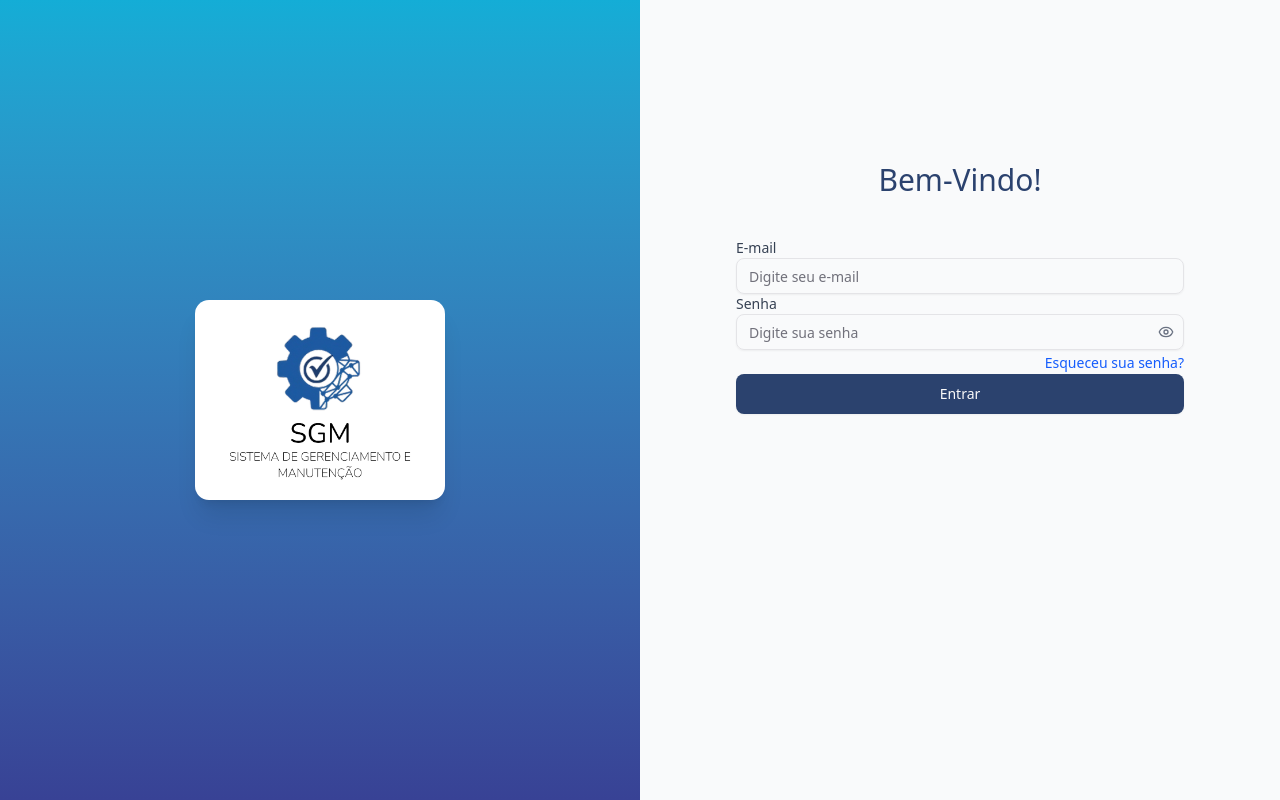
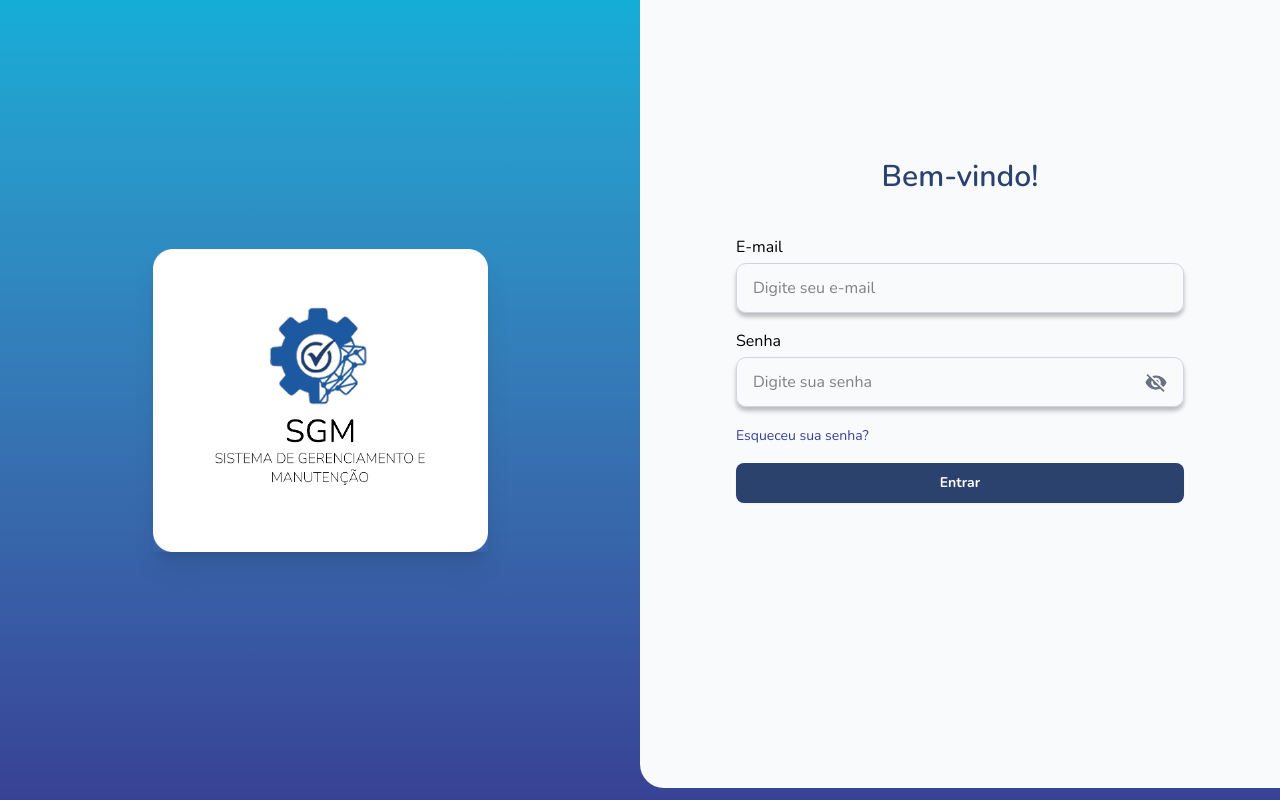
Before and after one commit to MetaService-SGM/meta-service-sgm, a Next.js app in the folder frontend/: page / in a window 1280 px wide. Built offline with nearby package versions, Linux system fonts and the light colour scheme.

Commit message:
feat, refactor, cleanup: substituído Input por InputField, removida lógica dinâmica dos inputs

```diff
--- a/frontend/src/app/globals.css
+++ b/frontend/src/app/globals.css
@@ -30,6 +30,8 @@ body {
   padding: 0;
   margin: 0;
   background-color: #AEAEAE;
+  line-height: 1.5;
+  font-family: var(--font-nunito);
 }
 
 @theme inline {
--- a/frontend/src/app/layout.tsx
+++ b/frontend/src/app/layout.tsx
@@ -3,13 +3,13 @@ import { Geist, Geist_Mono, Nunito } from "next/font/google";
 import "./reset.css";
 import "./globals.css";
 
-// Fontes
-// const nunito = Nunito({
-//   variable: "--font-nunito",
-//   subsets: ["latin"],
-//   weight: ["300", "400", "500", "600", "700"],
-//   style: ["normal", "italic"],
-// });
+
+const nunito = Nunito({
+  variable: "--font-nunito",
+  subsets: ["latin"],
+  weight: ["300", "400", "500", "600", "700"],
+  style: ["normal", "italic"],
+});
 
 const geistSans = Geist({
   variable: "--font-geist-sans",
@@ -39,6 +39,8 @@ export default function RootLayout({
         className={`
           ${geistSans.variable}
           ${geistMono.variable}
+          ${nunito.variable}
+
           antialiased
         `}
       >
--- a/frontend/src/app/pages/login/page.tsx
+++ b/frontend/src/app/pages/login/page.tsx
@@ -1,205 +1,183 @@
 "use client";
 
-// Importações de bibliotecas e componentes
 import Image from "next/image";
 import { useState, useEffect } from "react";
 import { useRouter } from "next/navigation";
 import { Button } from "@/components/ui/button";
-import { Input } from "@/components/ui/input";
-import { Eye, EyeOff } from "lucide-react";
-
-// Configuração dos campos do formulário
-const INPUT_ITENS = [
-  {
-    id: "email",
-    type: "email",
-    label: "E-mail",
-    placeholder: "Digite seu e-mail",
-    autoComplete: "email",
-    showPasswordToggle: false,
-  },
-  {
-    id: "password",
-    type: "password",
-    label: "Senha",
-    placeholder: "Digite sua senha",
-    autoComplete: "current-password",
-    showPasswordToggle: true,
-  },
-] as const;
+import { InputField } from "@/components/ui/input/inputField";
 
 export default function Login() {
-  // Estados do componente
   const [formData, setFormData] = useState({
     email: "",
     password: "",
   });
-  const [showPassword, setShowPassword] = useState(false); // Controla visibilidade da senha
-  const [erro, setErro] = useState(""); // Armazena mensagens de erro
-  const [loading, setLoading] = useState(false); // Controla estado de carregamento
-  const router = useRouter(); // Hook para navegação
+  const [erro, setErro] = useState("");
+  const [loading, setLoading] = useState(false);
+  const router = useRouter();
 
+  // Verifica se já existe token salvo e redireciona o usuário logado
   useEffect(() => {
-    // Efeito que verifica autenticação ao carregar o componente
     const token = localStorage.getItem("token");
     const role = localStorage.getItem("role");
 
-    // Se usuário já estiver autenticado, redireciona para página inicial
     if (token && role) {
       router.push("/bemvindo");
     }
   }, [router]);
 
-  // Manipulador de mudanças nos campos do formulário
+  // Manipula alterações dos campos do formulário
   const handleChange = (e: React.ChangeEvent<HTMLInputElement>) => {
     const { id, value } = e.target;
     setFormData((prev) => ({
       ...prev,
-      [id]: value, // Atualiza dinamicamente o campo correspondente
+      [id]: value,
     }));
   };
 
-  // Manipulador de envio do formulário
+  // Manipula envio do formulário
   const handleSubmit = async (e: React.FormEvent) => {
     e.preventDefault();
 
-    // Validação simples de campos obrigatórios
+    // Validação simples dos campos
     if (!formData.email || !formData.password) {
       setErro("Por favor, preencha todos os campos");
       return;
     }
 
-    setLoading(true); // Ativa estado de carregamento
-    setErro(""); // Limpa erros anteriores
+    setLoading(true);
+    setErro("");
 
     try {
-      // Requisição para API de autenticação
-      const response = await fetch("sua_api_de_autenticacao", {
-        // URL vazia - precisa ser preenchida
+      // Requisição para API de autenticação (substituir pela sua URL real)
+      const response = await fetch("/api/auth/login", {
         method: "POST",
         headers: {
           "Content-Type": "application/json",
         },
         body: JSON.stringify({
-          email: formData.email.trim(), // Remove espaços do email
+          email: formData.email.trim(),
           password: formData.password,
         }),
       });
 
       const data = await response.json();
 
-      // Tratamento de erros da API
       if (!response.ok) {
         throw new Error(data.message || "Credenciais inválidas");
       }
 
-      // Verifica se recebeu dados completos
       if (!data.token || !data.user) {
         throw new Error("Dados de autenticação incompletos");
       }
 
-      // Armazena dados de autenticação no localStorage
+      // Salvando dados no localStorage
       localStorage.setItem("token", data.token);
       localStorage.setItem("userId", data.user.id);
       localStorage.setItem("name", data.user.name);
       localStorage.setItem("role", data.user.role);
 
-      // Redireciona para página inicial após login
+      // Redireciona após login bem-sucedido
       router.push("/bemvindo");
     } catch (error) {
+      // Tratamento de erros
       if (error instanceof Error) {
         setErro(error.message);
       } else {
-        // Tratamento de erros genéricos
         setErro("Erro ao fazer login");
       }
     } finally {
-      setLoading(false); // Desativa estado de carregamento
+      setLoading(false);
     }
   };
+  // Lista de inputs utilizada no formulário
+  const INPUT_ITEMS = [
+    {
+      id: "email",
+      type: "email",
+      label: "E-mail",
+      placeholder: "Digite seu e-mail",
+      autoComplete: "email",
+      showPasswordToggle: false,
+    },
+    {
+      id: "password",
+      type: "password",
+      label: "Senha",
+      placeholder: "Digite sua senha",
+      autoComplete: "current-password",
+      showPasswordToggle: true,
+    },
+  ] as const;
 
-  // Renderização do componente
   return (
-    <main className="min-h-screen flex flex-col md:flex-row bg-gray-50">
-      {/* Seção esquerda - Logo */}
-      <div className="w-full md:w-1/2 bg-gradient-to-b from-[#14add6] to-[#384295] flex items-center justify-center p-8">
-        <div className="bg-white rounded-xl shadow-xl flex items-center justify-center w-[250px] h-[200px]">
+    <main className="min-h-screen flex flex-row bg-gradient-to-b from-[#14add6] to-[#384295]">
+      {/* Seção Esquerda - Logo */}
+      <div className="w-1/2 flex items-center justify-center p-8">
+        <div className="shadow-xl flex items-center justify-center">
           <Image
-            src="/images/logo/logo-sgm-principal.png"
+            src="/images/logo/logo-sgm-principal-com-fundo.png"
             alt="Logo SGM"
-            width={200}
-            height={178}
-            priority // Prioriza carregamento da imagem
-            className="object-contain" // Mantém proporção da imagem
+            width={335}
+            height={303}
+            priority
+            className="object-contain"
           />
         </div>
       </div>
 
-      {/* Seção direita - Formulário de login */}
-      <div className="w-full md:w-1/2 flex flex-col justify-center items-center p-8 md:p-16 gap-10">
-        {/* Título da página */}
-        <h1 className="text-3xl font-medium text-[#2b426e]">Bem-Vindo!</h1>
+      {/* Seção Direita - Formulário */}
+      <div className="md:w-1/2 rounded-bl-3xl flex flex-col justify-center items-center p-16 gap-10 bg-gray-50 mb-3">
+        <h1
+          style={{ fontFamily: "var(--font-nunito)" }}
+          className="text-3xl font-semibold text-[#2b426e]"
+        >
+          Bem-vindo!
+        </h1>
+
         <form
           onSubmit={handleSubmit}
           className="h-1/2 space-y-4 w-full max-w-md"
         >
-          {/* Renderiza dinamicamente os campos do formulário */}
-          {INPUT_ITENS.map((input) => (
-            <div key={input.id} className="space-y-2">
-              <label
-                htmlFor={input.id}
-                className="block text-sm font-medium text-gray-700"
-              >
-                {input.label}
-              </label>
-              <div className="relative">
-                <Input
-                  type={
-                    input.showPasswordToggle && showPassword
-                      ? "text"
-                      : input.type
-                  }
-                  id={input.id}
-                  placeholder={input.placeholder}
-                  autoComplete={input.autoComplete}
-                  value={formData[input.id as keyof typeof formData]}
-                  onChange={handleChange}
-                  disabled={loading}
-                  showPasswordToggle={input.showPasswordToggle}
-                />
-                {input.showPasswordToggle && (
-                  <Button
-                    type="button"
-                    variant="ghost"
-                    size="icon"
-                    className="absolute right-0 top-0 h-full px-3 py-2 hover:bg-transparent"
-                    onClick={() => setShowPassword(!showPassword)}
-                  >
-                    {showPassword ? (
-                      <EyeOff className="h-4 w-4 text-gray-500" />
-                    ) : (
-                      <Eye className="h-4 w-4 text-gray-500" />
-                    )}
-                  </Button>
-                )}
-              </div>
-            </div>
+          {/* Renderização dos campos de input */}
+          {INPUT_ITEMS.map((input) => (
+            <InputField
+              key={input.id}
+              type={input.type}
+              id={input.id}
+              placeholder={input.placeholder}
+              autoComplete={input.autoComplete}
+              label={input.label}
+              value={formData[input.id as keyof typeof formData]}
+              onChange={handleChange}
+              disabled={loading}
+              showPasswordToggle={input.showPasswordToggle}
+            />
           ))}
-          {/* Link para recuperação de senha */}
-          <div className="text-right">
+
+          {/* Link de recuperação de senha */}
+          <div className="text-left">
             <a
               href="#"
-              className="text-sm text-blue-600 hover:text-blue-800 hover:underline transition"
+              className="text-sm font-normal text-[#384295] hover:underline transition"
             >
               Esqueceu sua senha?
             </a>
           </div>
+
+          {/* Mensagem de erro */}
           {erro && (
             <div className="text-red-500 text-sm py-2" role="alert">
               {erro}
             </div>
           )}
-          <Button type="submit" disabled={loading} className="w-full">
+
+          {/* Botão de envio */}
+          <Button
+            variant="login"
+            type="submit"
+            disabled={loading}
+            className="w-full"
+          >
             {loading ? "Entrando..." : "Entrar"}
           </Button>
         </form>
--- a/frontend/src/app/reset.css
+++ b/frontend/src/app/reset.css
@@ -16,7 +16,7 @@ article, aside, canvas, details, embed,
 figure, figcaption, footer, header, hgroup,
 menu, nav, output, ruby, section, summary,
 time, mark, audio, video {
-  margin: 0;
+  /* margin: 0; */
   padding: 0;
   border: 0;
   /* font-size: 100%; */
@@ -27,11 +27,6 @@ time, mark, audio, video {
 article, aside, details, figcaption, figure,
 footer, header, hgroup, menu, nav, section {
   display: block;
-}
-
-body {
-  line-height: 1.5; /* Melhor para legibilidade */
-  font-family: var(--font-nunito), -apple-system, BlinkMacSystemFont, sans-serif; /* Fonte padrão */
 }
 
 ol, ul {
--- a/frontend/src/components/ui/button/index.tsx
+++ b/frontend/src/components/ui/button/index.tsx
@@ -13,15 +13,22 @@ const buttonVariants = cva(
     variants: {
       // Variantes de estilo (cores, aparência)
       variant: {
-        default: "bg-[#2B426E] text-primary-foreground shadow-xs hover:bg-[#2B426E]/90",
-        destructive: "bg-[#E97671] text-white shadow-xs hover:bg-destructive/90 focus-visible:ring-destructive/20 dark:focus-visible:ring-destructive/40 dark:bg-destructive/60",
-        outline: "border bg-background shadow-xs hover:bg-accent hover:text-accent-foreground dark:bg-input/30 dark:border-input dark:hover:bg-input/50",
-        secondary: "bg-secondary text-secondary-foreground shadow-xs hover:bg-secondary/80",
-        ghost: "hover:bg-accent hover:text-accent-foreground dark:hover:bg-accent/50",
+        default:
+          "bg-[#2B426E] font-bold text-white shadow-xs hover:bg-[#2B426E]/90",
+        destructive:
+          "bg-[#E97671] text-white shadow-xs hover:bg-destructive/90 focus-visible:ring-destructive/20 dark:focus-visible:ring-destructive/40 dark:bg-destructive/60",
+        outline:
+          "border bg-background shadow-xs hover:bg-accent hover:text-accent-foreground dark:bg-input/30 dark:border-input dark:hover:bg-input/50",
+        secondary:
+          "bg-secondary text-secondary-foreground shadow-xs hover:bg-secondary/80",
+        ghost:
+          "hover:bg-accent hover:text-accent-foreground dark:hover:bg-accent/50",
         link: "text-primary underline-offset-4 hover:underline",
         success: "bg-[#0DBF8D] text-white hover:bg-emerald-600",
         alert: "bg-[#FFE5B0] text-white hover:bg-yellow-200",
-        page: "bg-[#F2F7FF] text-neutral-900 hover:bg-[#E6EFFC] border border-neutral-700"
+        page: "bg-[#F2F7FF] text-neutral-900 hover:bg-[#E6EFFC] border border-neutral-700",
+        login:
+          "shadow-[0px_4px_4px_0px_rgba bg-[#2B426E] font-bold text-white shadow-xs hover:bg-[#2B426E]/90 ",
       },
       // Variantes de tamanho
       size: {
@@ -37,7 +44,7 @@ const buttonVariants = cva(
       size: "default",
     },
   }
-)
+);
 
 // Componente Button principal
 function Button({
--- a/frontend/src/components/ui/input/inputField.tsx
+++ b/frontend/src/components/ui/input/inputField.tsx
@@ -1,8 +1,7 @@
 "use client";
 
 import { useState } from "react";
-import { IoMdEye } from "react-icons/io";
-import { IoMdEyeOff } from "react-icons/io";
+import { IoMdEye, IoMdEyeOff } from "react-icons/io";
 
 interface InputFieldProps {
   type: string;
@@ -33,7 +32,7 @@ export function InputField({
     <div>
       <label
         htmlFor={id}
-        className="block text-sm font-medium text-gray-700 mb-1"
+        className="block font-normal font-medium text-black mb-1"
       >
         {label}
       </label>
@@ -46,7 +45,7 @@ export function InputField({
           value={value}
           onChange={onChange}
           disabled={disabled}
-          className="w-full px-4 py-3 border border-gray-300 rounded-lg focus:outline-none focus:ring-2 focus:ring-blue-500 focus:border-transparent transition pr-12"
+          className="shadow-[0px_4px_4px_0px_rgba(0,0,0,0.25)] w-full px-4 py-3 border border-gray-300 rounded-lg focus:outline-none focus:ring-2 focus:ring-blue-500 focus:border-transparent transition pr-12"
           placeholder={placeholder}
           autoComplete={autoComplete}
         />
@@ -54,10 +53,14 @@ export function InputField({
           <button
             type="button"
             onClick={() => setShowPassword(!showPassword)}
-            className="absolute right-3 top-3.5 text-gray-500 hover:text-gray-700 transition"
+            className="absolute right-4 top-3.5 text-gray-500 hover:text-gray-700 transition cursor-pointer"
             aria-label={showPassword ? "Ocultar senha" : "Mostrar senha"}
           >
-            {showPassword ? <IoMdEye /> : <IoMdEyeOff />}
+            {showPassword ? (
+              <IoMdEye className="text-[1.5rem]" />
+            ) : (
+              <IoMdEyeOff className="text-[1.5rem]" />
+            )}
           </button>
         )}
       </div>
```
Also changed, not shown: frontend/public/images/logo/logo-sgm-principal-com-fundo.png (added).
